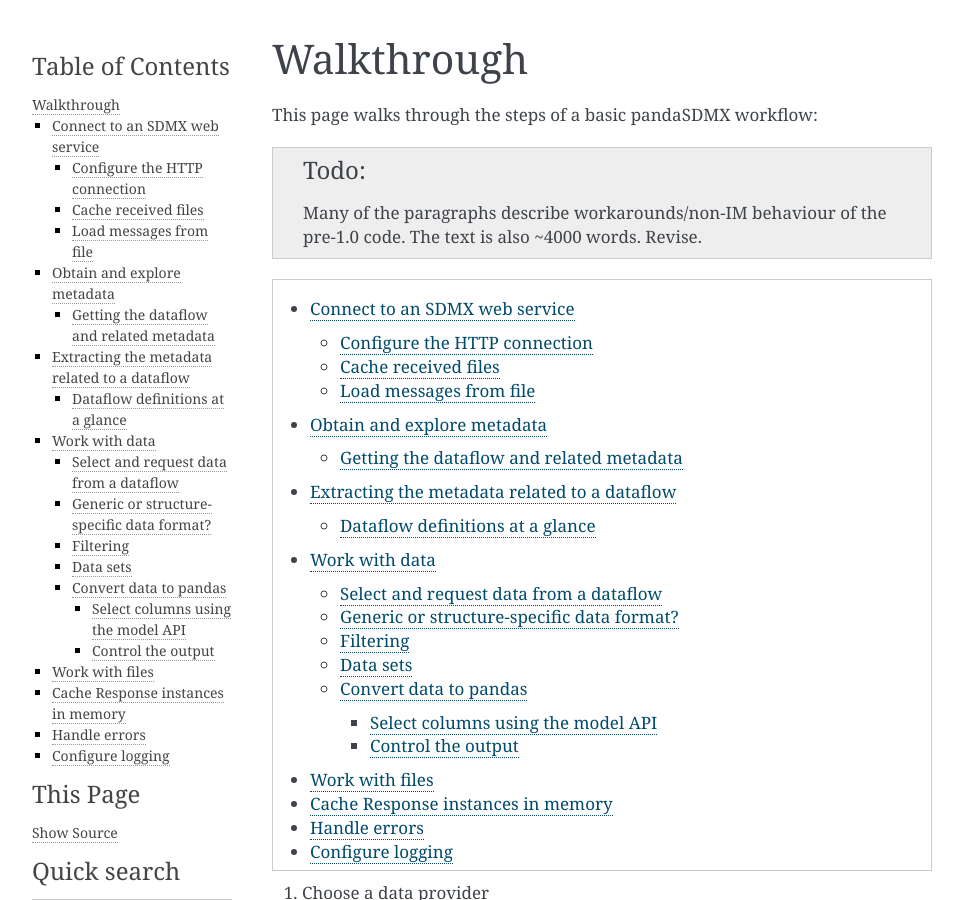
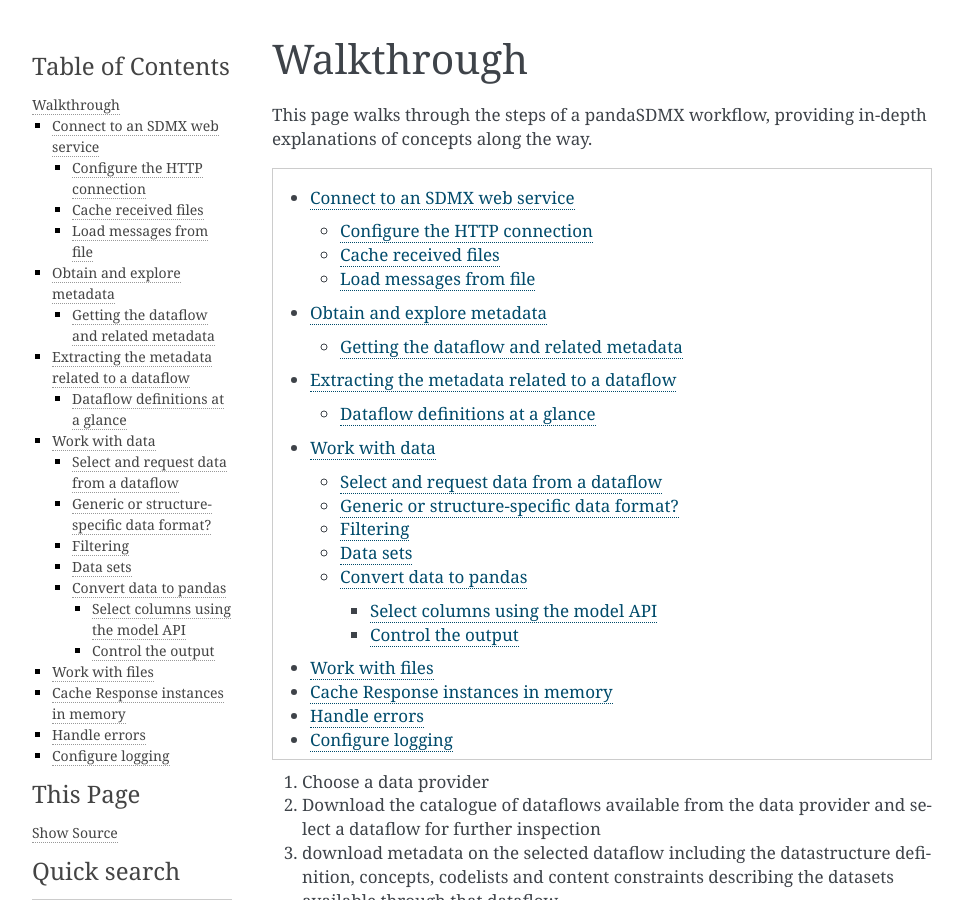
Before and after one commit to dr-leo/pandaSDMX, a Sphinx documentation site: the page built from doc/walkthrough.rst, in a window 1280 px wide and 900 px high. Shown: the whole window, without its empty margins (148-1111 px from the left). Built offline with Sphinx 7.4.7, drawn with Linux system fonts in a browser that asks for light colours.

Commit message:
Edit intro to walkthrough.rst

```diff
--- a/doc/walkthrough.rst
+++ b/doc/walkthrough.rst
@@ -1,10 +1,7 @@
 Walkthrough
 ===========
 
-This page walks through the steps of a basic pandaSDMX workflow:
-
-.. todo:: Many of the paragraphs describe workarounds/non-IM behaviour of the
-   pre-1.0 code. The text is also ~4000 words. Revise.
+This page walks through the steps of a pandaSDMX workflow, providing in-depth explanations of concepts along the way.
 
 .. contents::
    :local:
```
